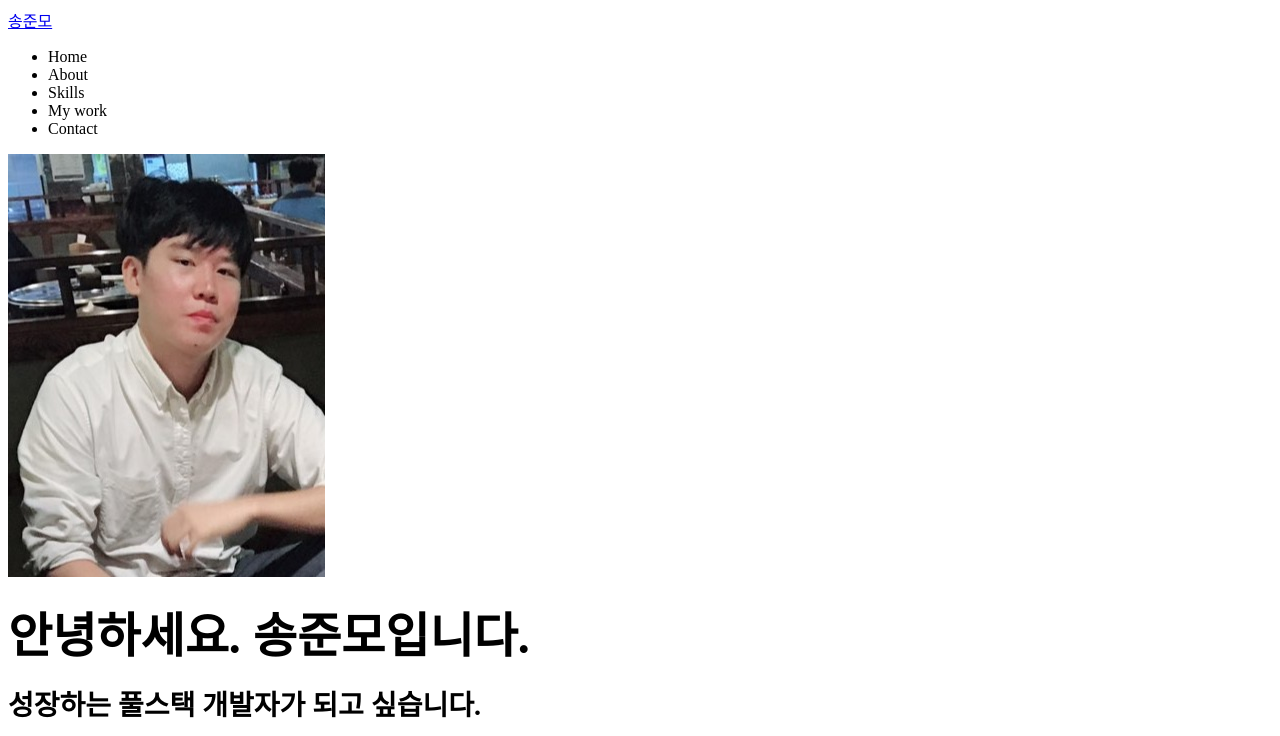
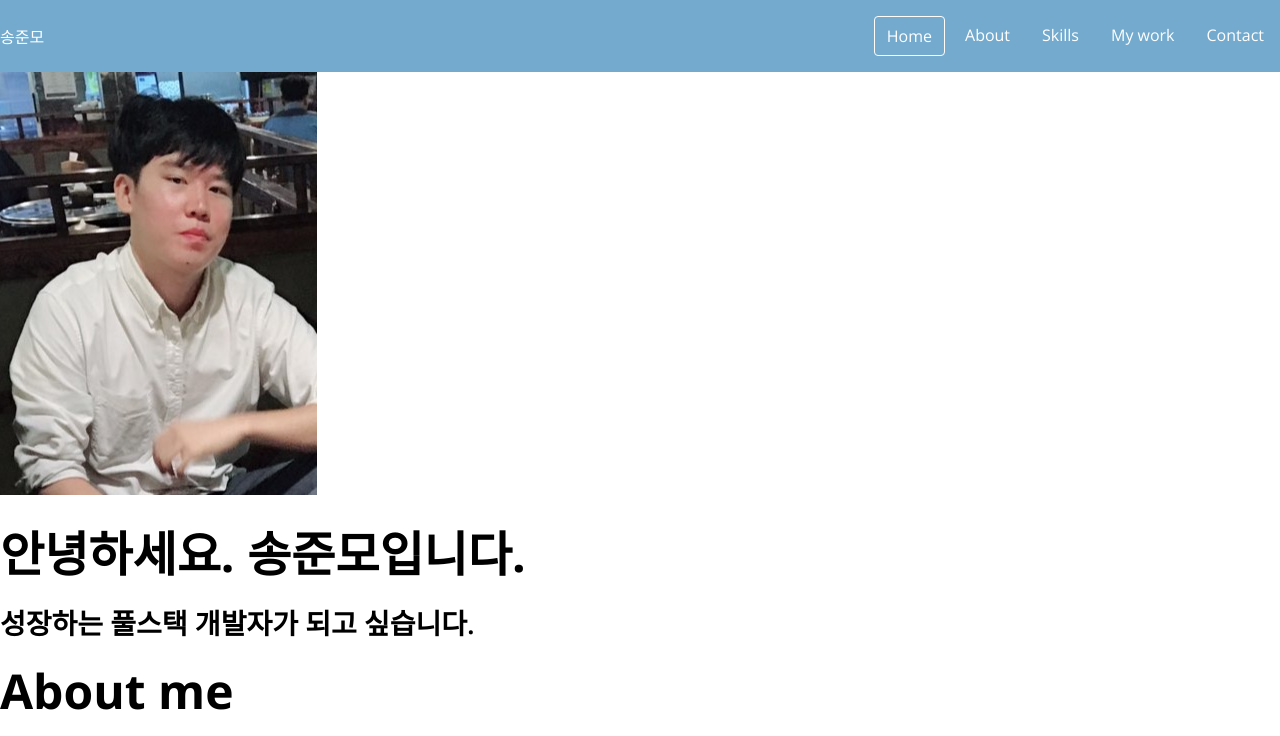
Before and after one commit to merrychrisml/Portfolio, a plain HTML site: page index.html in a window 1280 px wide. Shown: the top 736 px of the page. Drawn offline with nearby package versions, Linux system fonts and the light colour scheme; a web font is replaced by a local one.

Commit message:
CSS Navbar

```diff
--- a/index.html
+++ b/index.html
@@ -27,7 +27,7 @@
       </div>
       <div>
         <ul class="navbar__menu">
-          <li class="navbar__menu__item">Home</li>
+          <li class="navbar__menu__item active">Home</li>
           <li class="navbar__menu__item">About</li>
           <li class="navbar__menu__item">Skills</li>
           <li class="navbar__menu__item">My work</li>
--- a/style.css
+++ b/style.css
@@ -11,6 +11,7 @@
   --color-grey: #616161;
   --color-light-grey: #7c7979;
   --color-blue: #73aace;
+  --color-dark-blue: #393897;
   --color-yellow: #fff7d1;
   --color-orange: #feb546;
   --color-black: #000000;
@@ -26,6 +27,9 @@
   --weight-bold: 700;
   --weight-semi-bold: 600;
   --weight-regular: 400;
+
+  /* Size */
+  --size-border-radius: 4px;
 }
 
 /* Universal Tags */
@@ -35,6 +39,17 @@
 }
 
 /* Typography */
+
+body {
+  margin: 0;
+  font-family: "Open Sans", sans-serif;
+  cursor: default;
+}
+
+a {
+  text-decoration: none;
+  color: var(--color-white);
+}
 
 h1 {
   font-size: var(--font-large);
@@ -63,3 +78,35 @@
   color: var(--color-black);
   margin: 4px 0;
 }
+
+ul {
+  list-style: none;
+  padding-left: 0;
+}
+/* Navbar */
+#navbar {
+  display: flex;
+  justify-content: space-between;
+  background-color: var(--color-blue);
+  align-items: center;
+  color: var(--color-white);
+}
+
+.navbar__menu {
+  display: flex;
+}
+
+.navbar__menu__item {
+  padding: 8px 12px;
+  margin: 0 4px;
+  cursor: pointer;
+  border-radius: var(--size-border-radius);
+}
+
+.navbar__menu__item.active {
+  border: 1px solid var(--color-white);
+}
+
+.navbar__menu__item:hover {
+  background-color: var(--color-dark-blue);
+}
```
